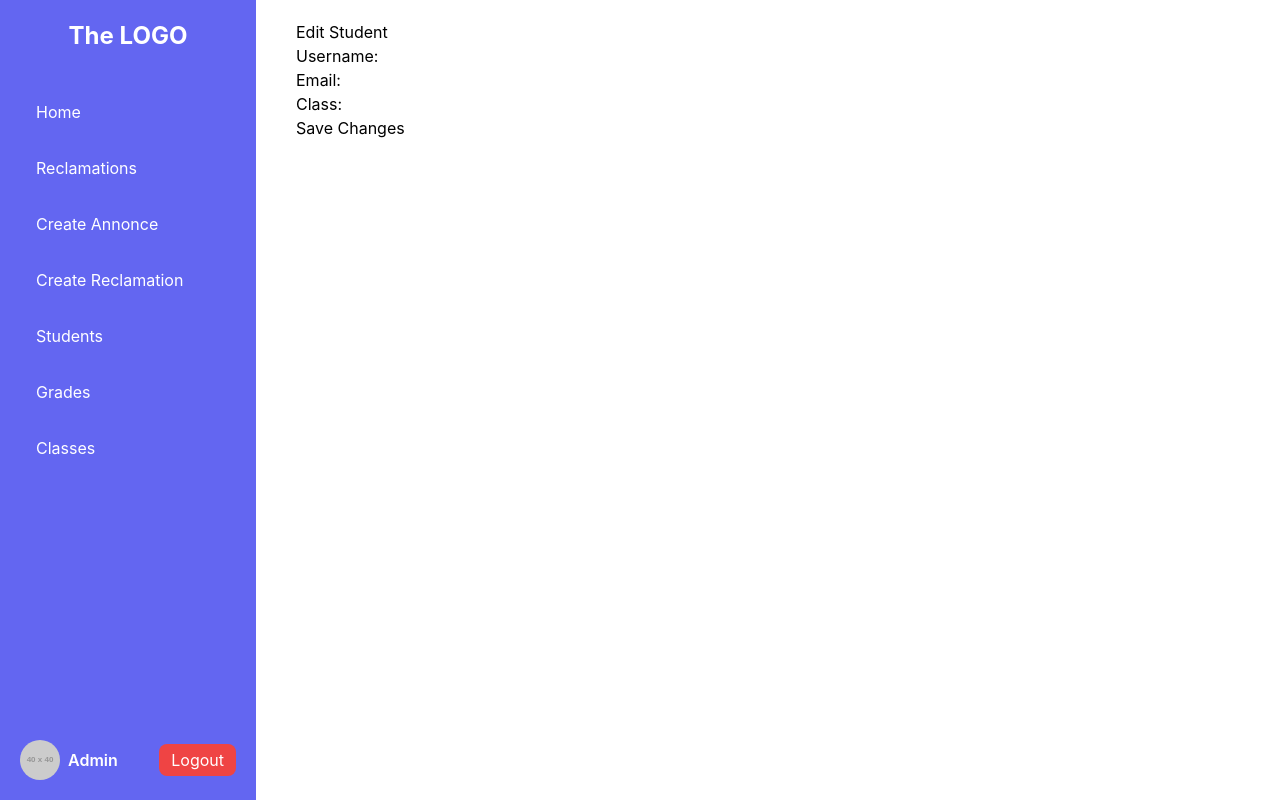
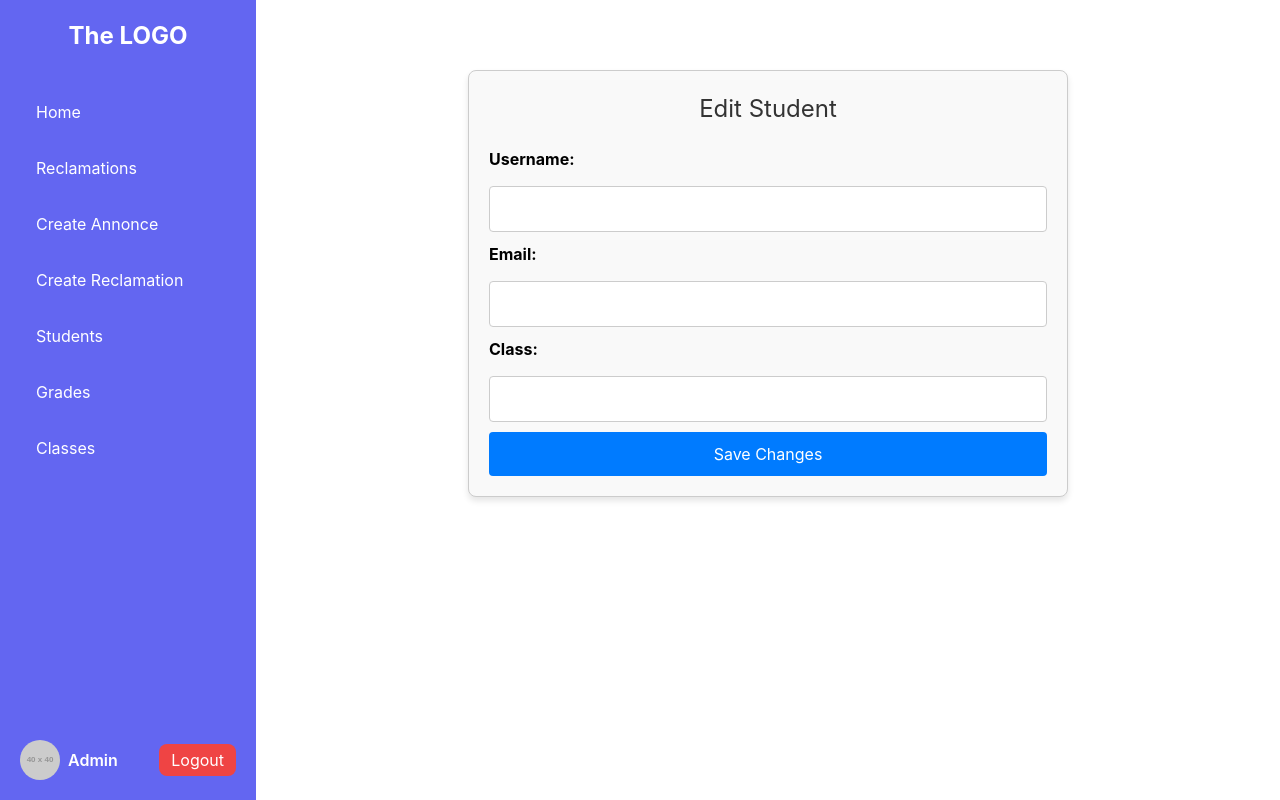
Before and after one commit to samibentaarit/stage_4eme_Frontend, a React (Create React App) app: page /students/1/edit in a window 1280 px wide. Built offline with nearby package versions, Linux system fonts and the light colour scheme; no server answers.

Commit message:
feat: Implement modal for editing student details and enhance styling in StudentEdit component

```diff
--- a/src/components/StudentEdit.js
+++ b/src/components/StudentEdit.js
@@ -41,40 +41,86 @@ const StudentEdit = () => {
     }
   };
 
+  const containerStyle = {
+    maxWidth: '600px',
+    margin: '50px auto',
+    padding: '20px',
+    border: '1px solid #ccc',
+    borderRadius: '8px',
+    backgroundColor: '#f9f9f9',
+    boxShadow: '0 4px 6px rgba(0, 0, 0, 0.1)',
+  };
+
+  const inputStyle = {
+    width: '100%',
+    padding: '10px',
+    margin: '10px 0',
+    border: '1px solid #ccc',
+    borderRadius: '4px',
+    fontSize: '16px',
+  };
+
+  const buttonStyle = {
+    width: '100%',
+    padding: '10px',
+    backgroundColor: '#007BFF',
+    color: '#fff',
+    border: 'none',
+    borderRadius: '4px',
+    fontSize: '16px',
+    cursor: 'pointer',
+  };
+
+  const labelStyle = {
+    fontWeight: 'bold',
+    marginBottom: '5px',
+    display: 'block',
+  };
+
+  const titleStyle = {
+    textAlign: 'center',
+    marginBottom: '20px',
+    fontSize: '24px',
+    color: '#333',
+  };
+
   return (
-    <div>
-      <h1>Edit Student</h1>
+    <div style={containerStyle}>
+      <h1 style={titleStyle}>Edit Student</h1>
       <form onSubmit={handleSubmit}>
         <div>
-          <label>Username:</label>
+          <label style={labelStyle}>Username:</label>
           <input
             type="text"
             name="username"
             value={student.username}
             onChange={handleChange}
             required
+            style={inputStyle}
           />
         </div>
         <div>
-          <label>Email:</label>
+          <label style={labelStyle}>Email:</label>
           <input
             type="email"
             name="email"
             value={student.email}
             onChange={handleChange}
             required
+            style={inputStyle}
           />
         </div>
         <div>
-          <label>Class:</label>
+          <label style={labelStyle}>Class:</label>
           <input
             type="text"
             name="class"
             value={student.class || ''}
             onChange={handleChange}
+            style={inputStyle}
           />
         </div>
-        <button type="submit">Save Changes</button>
+        <button type="submit" style={buttonStyle}>Save Changes</button>
       </form>
     </div>
   );
--- a/src/components/StudentList.js
+++ b/src/components/StudentList.js
@@ -6,6 +6,8 @@ const StudentList = () => {
   const [students, setStudents] = useState([]);
   const [error, setError] = useState(null);
   const [searchTerm, setSearchTerm] = useState("");
+  const [selectedStudent, setSelectedStudent] = useState(null);
+  const [isModalOpen, setIsModalOpen] = useState(false);
 
   useEffect(() => {
     const fetchStudents = async () => {
@@ -20,6 +22,32 @@ const StudentList = () => {
 
     fetchStudents();
   }, []);
+
+  const openModal = (student) => {
+    setSelectedStudent(student);
+    setIsModalOpen(true);
+  };
+
+  const closeModal = () => {
+    setSelectedStudent(null);
+    setIsModalOpen(false);
+  };
+
+  const handleModalChange = (e) => {
+    setSelectedStudent({ ...selectedStudent, [e.target.name]: e.target.value });
+  };
+
+  const handleModalSubmit = async (e) => {
+    e.preventDefault();
+    try {
+      await axios.patch(`http://localhost:8080/user/users/${selectedStudent._id}`, selectedStudent);
+      alert("Student updated successfully!");
+      setStudents((prev) => prev.map((s) => (s._id === selectedStudent._id ? selectedStudent : s)));
+      closeModal();
+    } catch (error) {
+      console.error("Error updating student:", error);
+    }
+  };
 
   // Filter students based on the search term
   const filteredStudents = students.filter((student) =>
@@ -86,7 +114,7 @@ const StudentList = () => {
                 </ul>
               </div>
               <Link
-                to={`/students/${student._id}/edit`}
+                onClick={() => openModal(student)}
                 className="block mt-4 text-center text-white bg-indigo-500 hover:bg-indigo-600 rounded-lg py-2 transition duration-300"
               >
                 Edit
@@ -97,6 +125,64 @@ const StudentList = () => {
       ) : (
         <p className="text-gray-600 text-center">No students found.</p>
       )}
+
+      {/* Modal */}
+      {isModalOpen && selectedStudent && (
+        <div className="fixed inset-0 bg-gray-800 bg-opacity-50 flex items-center justify-center">
+          <div className="bg-white p-6 rounded-lg shadow-lg w-96">
+            <h2 className="text-2xl font-bold mb-4 text-indigo-600">Edit Student</h2>
+            <form onSubmit={handleModalSubmit}>
+              <div className="mb-4">
+                <label className="block text-gray-700 font-bold mb-2">Username</label>
+                <input
+                  type="text"
+                  name="username"
+                  value={selectedStudent.username}
+                  onChange={handleModalChange}
+                  className="w-full p-2 border border-gray-300 rounded-lg focus:outline-none focus:ring-2 focus:ring-indigo-500"
+                  required
+                />
+              </div>
+              <div className="mb-4">
+                <label className="block text-gray-700 font-bold mb-2">Email</label>
+                <input
+                  type="email"
+                  name="email"
+                  value={selectedStudent.email}
+                  onChange={handleModalChange}
+                  className="w-full p-2 border border-gray-300 rounded-lg focus:outline-none focus:ring-2 focus:ring-indigo-500"
+                  required
+                />
+              </div>
+              <div className="mb-4">
+                <label className="block text-gray-700 font-bold mb-2">Class</label>
+                <input
+                  type="text"
+                  name="class"
+                  value={selectedStudent.class?.className || ''}
+                  onChange={handleModalChange}
+                  className="w-full p-2 border border-gray-300 rounded-lg focus:outline-none focus:ring-2 focus:ring-indigo-500"
+                />
+              </div>
+              <div className="flex justify-end">
+                <button
+                  type="button"
+                  onClick={closeModal}
+                  className="text-gray-700 bg-gray-200 hover:bg-gray-300 rounded-lg py-2 px-4 mr-2"
+                >
+                  Cancel
+                </button>
+                <button
+                  type="submit"
+                  className="text-white bg-indigo-500 hover:bg-indigo-600 rounded-lg py-2 px-4"
+                >
+                  Save Changes
+                </button>
+              </div>
+            </form>
+          </div>
+        </div>
+      )}
     </div>
   );
 };
```
